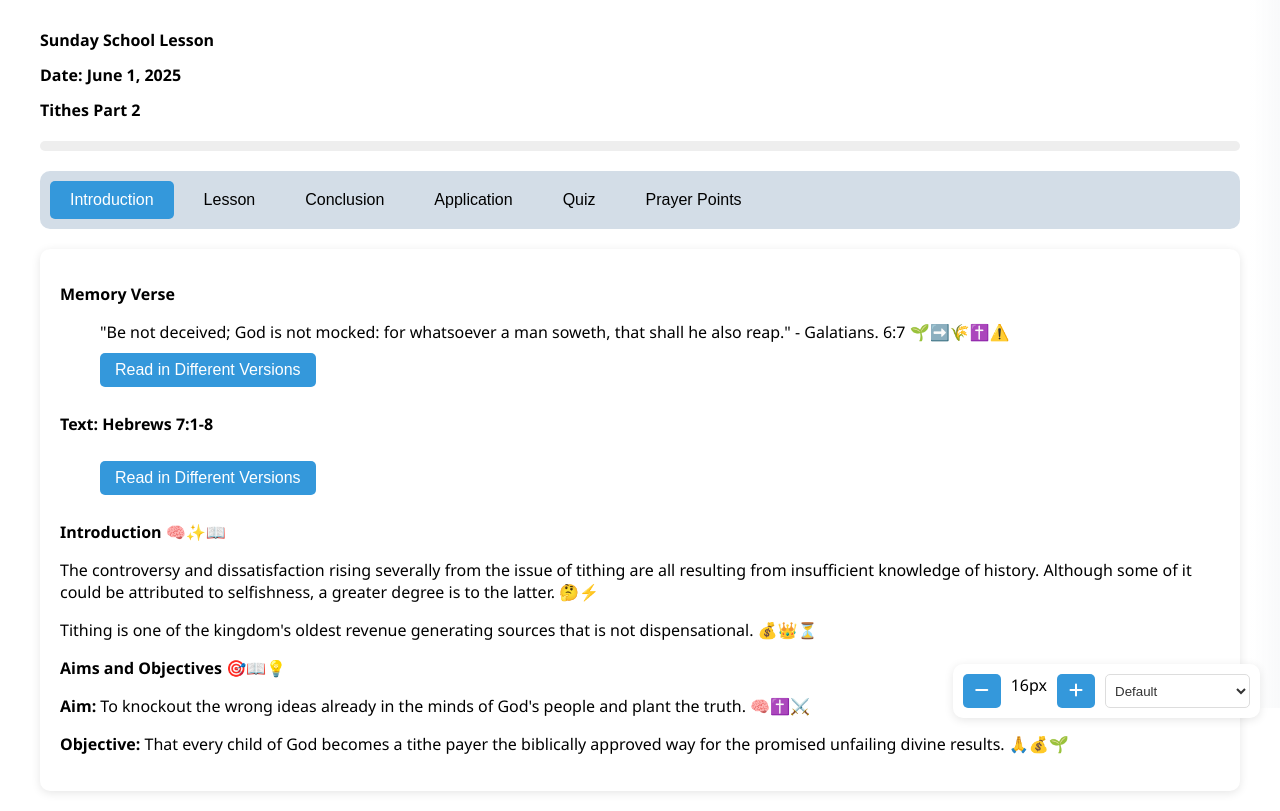
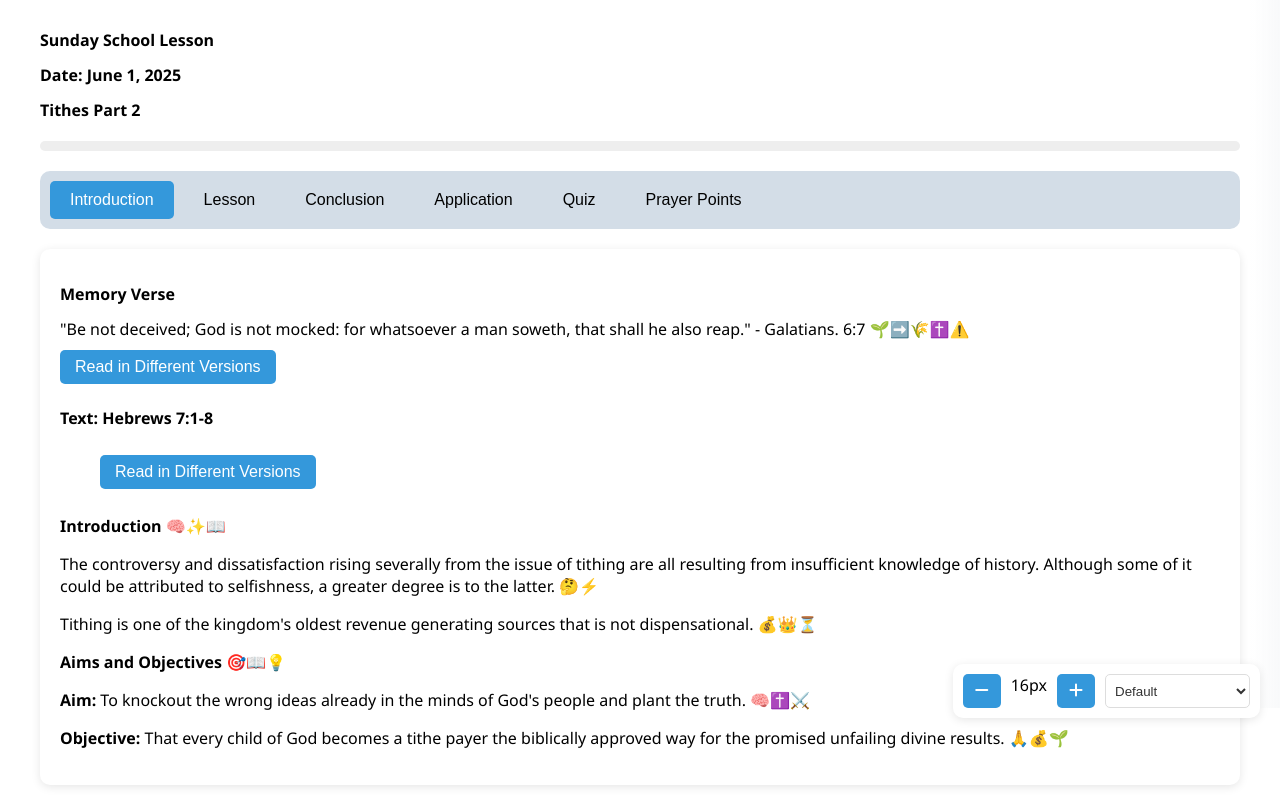
Before and after one commit to xtianit/tithes-series-2, a plain HTML site: page index.html in a window 1280 px wide. Shown: the part 92-903 px from the top of the page. Drawn offline with nearby package versions, Linux system fonts and the light colour scheme.

Commit message:
Update index.html

```diff
--- a/index.html
+++ b/index.html
@@ -188,7 +188,7 @@
             <div id="intro" class="tab-content active">
                 <div class="memory-verse">
                     <h2>Memory Verse</h2>
-                    <blockquote>
+<!--                     <blockquote> -->
                         "Be not deceived; God is not mocked: for whatsoever a
                         man soweth, that shall he also reap." - Galatians. 6:7
                         🌱➡️🌾✝️⚠️
@@ -199,7 +199,7 @@
                         >
                             Read in Different Versions
                         </button>
-                    </blockquote>
+<!--                     </blockquote> -->
                 </div>
                 <h2>Text: Hebrews 7:1-8</h2>
                 <blockquote>
```
